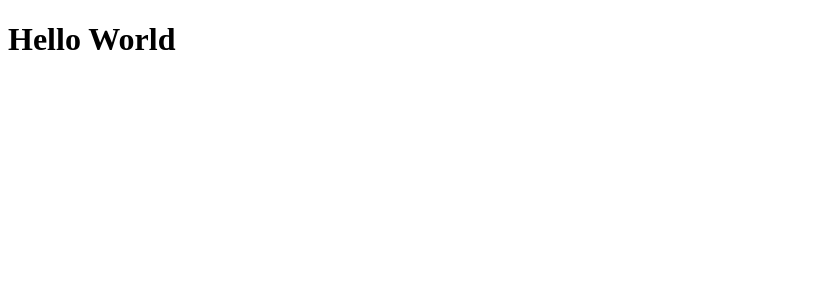
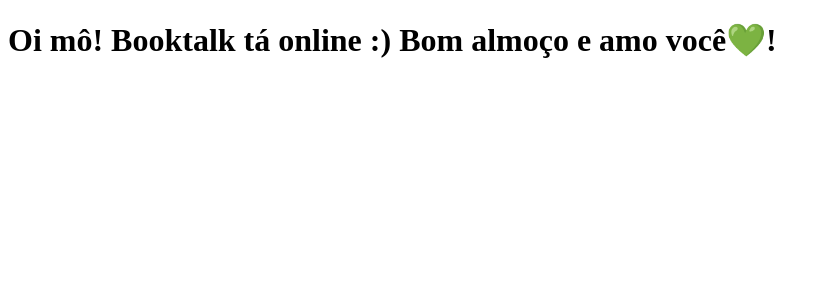
Before and after one commit to claransrodrigues/clone-tabnews, a Next.js app: page / in a window 1280 px wide. Shown: the top 300 px of the page, without its empty margins (0-829 px from the left). Built offline with nearby package versions, Linux system fonts and the light colour scheme.

Commit message:
modifica a frase

```diff
--- a/pages/index.js
+++ b/pages/index.js
@@ -1,6 +1,6 @@
 function Home() {
   // Use an initial capital letter for function names - Convention for React components
-  return <h1>Hello World</h1>;
+  return <h1>Oi mô! Booktalk tá online :) Bom almoço e amo você💚!</h1>;
 }
 
-export default Home; //Indicate to next.js the default page. Next updates automaticallygit push
+export default Home; //Indicate to next.js the default page. Next updates automatically git push
```
